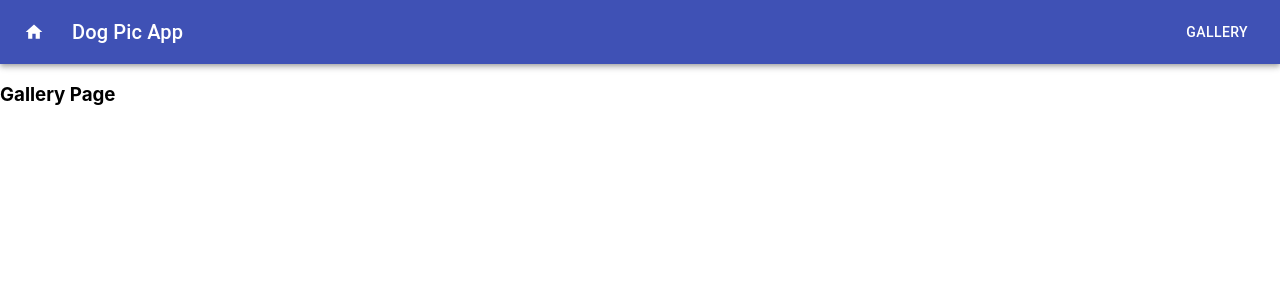
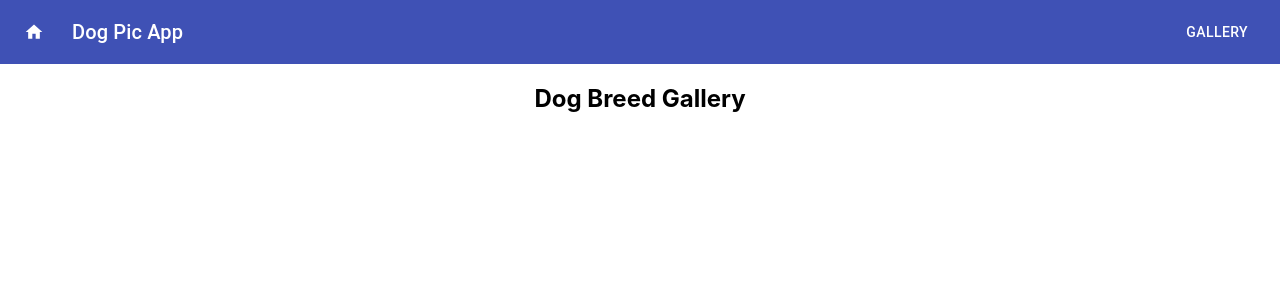
Before and after one commit to gabebravo/rtk-dog-app, a React (Create React App) app: page /gallery in a window 1280 px wide. Shown: the top 300 px of the page. Built offline with nearby package versions, Linux system fonts and the light colour scheme.

Commit message:
Basic functionality working

```diff
--- a/src/redux/breedsReducer.ts
+++ b/src/redux/breedsReducer.ts
@@ -6,17 +6,20 @@ interface IBreeds {
   [key: string]: string[];
 };
 type TBreedImgs = string[]
+type TBreedImgGallery = string[]
 
 type IBreedState = {
   breeds: IBreeds
   breedImages: TBreedImgs
   breed: TBreed
+  gallery: TBreedImgGallery
 }
 
 const initialState: IBreedState = {
   breeds: {},
   breedImages: [],
-  breed: ''
+  breed: '',
+  gallery: [],
 };
 
 export const breedsSlice = createSlice({
@@ -32,11 +35,17 @@ export const breedsSlice = createSlice({
     setBreedImages: (state, action: PayloadAction<TBreedImgs>) => {
       state.breedImages = [...action.payload];
     },
+    setGalleryImg: (state, action: PayloadAction<string>) => {
+      state.gallery = [...state.gallery, action.payload];
+    },
+    removeGalleryImg: (state, action: PayloadAction<string>) => {
+      state.gallery = [...state.gallery].filter(img => img !== action.payload);
+    },
   },
 });
 
 // export actions to dispatch from components
-export const { setBreed, setBreeds, setBreedImages } = breedsSlice.actions;
+export const { setGalleryImg, removeGalleryImg, setBreed, setBreeds, setBreedImages } = breedsSlice.actions;
 
 // THUNK ASYNC EXAMPLE
 export const fetchBreedImages = (breed: string): AppThunk => async dispatch => {
@@ -53,6 +62,7 @@ export const fetchBreedImages = (breed: string): AppThunk => async dispatch => {
 // in the slice file. For example: `useSelector((state: RootState) => state.counter.value)`
 export const breed = (state: RootState) => state.dogs.breed;
 export const breeds = (state: RootState) => state.dogs.breeds;
+export const gallery = (state: RootState) => state.dogs.gallery;
 export const breedImages = (state: RootState) => state.dogs.breedImages;
 export const breedNames = (state: RootState) => Object.keys(state.dogs.breeds);
 export const subBreeds = (state: RootState) => Object.keys(state.dogs.breeds).filter(key => state.dogs.breeds[key].length);
--- a/src/views/Dashboard/BreedImages.tsx
+++ b/src/views/Dashboard/BreedImages.tsx
@@ -6,17 +6,10 @@ import GridListTileBar from '@material-ui/core/GridListTileBar';
 import ListSubheader from '@material-ui/core/ListSubheader';
 import IconButton from '@material-ui/core/IconButton';
 import AddIcon from '@material-ui/icons/AddCircle';
+import CheckCircleIcon from '@material-ui/icons/CheckCircle';
 import Dialog from '@material-ui/core/Dialog';
-import { useSelector } from 'react-redux';
-import { breed, breedImages } from '../../redux/breedsReducer';
-
-// const itemData = [
-//   {
-//     img: 'https://images.unsplash.com/photo-1551963831-b3b1ca40c98e',
-//     title: 'Breakfast',
-//     author: '@bkristastucchio',
-//   },
-// ];
+import { useSelector, useDispatch } from 'react-redux';
+import { setGalleryImg, gallery, breed, breedImages } from '../../redux/breedsReducer';
 
 const useStyles = makeStyles((theme) => ({
   root: {
@@ -43,18 +36,16 @@ const useStyles = makeStyles((theme) => ({
   }
 }));
 
-interface Props {
-
-}
-
-export default function BreedImages({}: Props): ReactElement {
+export default function BreedImages(): ReactElement {
   const classes = useStyles();
   const [modalImg, setModalImg] = useState('');
   const breedName = useSelector(breed);
   const breedImgList = useSelector(breedImages);
+  const imgGallery = useSelector(gallery);
+  const dispatch = useDispatch()
 
   const addImg = (dog: string): void => {
-    console.log('icon', dog)
+    dispatch(setGalleryImg(dog))
   }
 
   const showModal = (imgSrc: string): void => {
@@ -78,7 +69,7 @@ export default function BreedImages({}: Props): ReactElement {
                     onClick={() => addImg(dog)}
                     aria-label={`add dogo ${dog}`}
                     className={classes.icon}>
-                    <AddIcon />
+                    { imgGallery.includes(dog) ? <CheckCircleIcon /> : <AddIcon /> }
                   </IconButton>
                 }
               />
--- a/src/views/Gallery/Gallery.tsx
+++ b/src/views/Gallery/Gallery.tsx
@@ -1,13 +1,77 @@
-import React, { ReactElement } from 'react'
+import React, {ReactElement, useState} from 'react';
+import { makeStyles } from '@material-ui/core/styles';
+import GridList from '@material-ui/core/GridList';
+import GridListTile from '@material-ui/core/GridListTile';
+import GridListTileBar from '@material-ui/core/GridListTileBar';
+import IconButton from '@material-ui/core/IconButton';
+import CancelIcon from '@material-ui/icons/Cancel';
+import Dialog from '@material-ui/core/Dialog';
+import { useSelector, useDispatch } from 'react-redux';
+import { removeGalleryImg, gallery } from '../../redux/breedsReducer';
 
-interface Props {
+const useStyles = makeStyles((theme) => ({
+  root: {
+    display: 'flex',
+    flexWrap: 'wrap',
+    flexDirection: 'column',
+    alignItems: 'center',
+    justifyContent: 'space-around',
+    overflow: 'hidden',
+    backgroundColor: theme.palette.background.paper,
+    '& .MuiGridListTileBar-root': {
+      background: 'none'
+    }
+  },
+  gridList: {
+    width: 500,
+    height: 450,
+  },
+  icon: {
+    color: '#FFF',
+  },
+  subHeader: {
+    fontSize: '1.5rem'
+  }
+}));
 
-}
+export default function Gallery(): ReactElement {
+  const classes = useStyles();
+  const [modalImg, setModalImg] = useState('');
+  const imgGallery = useSelector(gallery);
+  const dispatch = useDispatch()
 
-export default function Gallery({}: Props): ReactElement {
-  return (
-    <div>
-      <h3>Gallery Page</h3>
-    </div>
-  )
-}
+  const removeImg = (dog: string): void => {
+    dispatch(removeGalleryImg(dog))
+  }
+
+  const showModal = (imgSrc: string): void => {
+    setModalImg(imgSrc)
+  }
+
+  // TODO : ADD ON IMG CLICK MAKE LARGER SAMPLE
+    return (
+      <div className={classes.root}>
+        <h2>Dog Breed Gallery</h2>
+        <GridList cellHeight={180}>
+          {imgGallery.length && imgGallery.map((dog: string) => (
+            <GridListTile key={dog}>
+              <img src={dog} alt={dog} onClick={() => showModal(dog)}/>
+              <GridListTileBar
+                actionIcon={
+                  <IconButton
+                    onClick={() => removeImg(dog)}
+                    aria-label={`add dogo ${dog}`}
+                    className={classes.icon}>
+                    <CancelIcon />
+                  </IconButton>
+                }
+              />
+            </GridListTile>
+          ))}
+        </GridList>
+        <Dialog onClose={() => showModal('')} aria-labelledby="simple-dialog-title" open={Boolean(modalImg)}>
+          <img src={modalImg} alt={modalImg} />
+        </Dialog>
+      </div>
+    );
+  }
```
